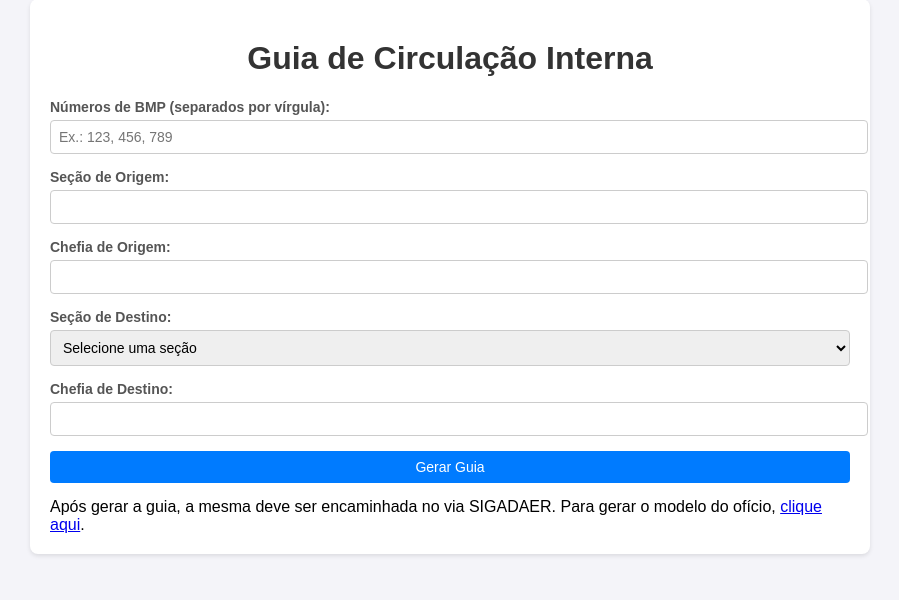
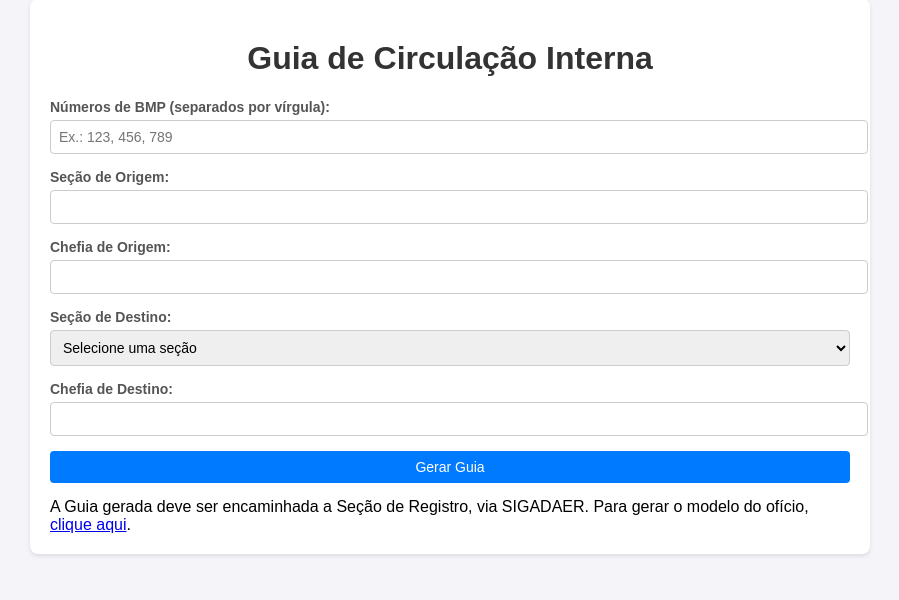
Before and after one commit to irapuanjr13/GUIA-DE-CIRCULACAO, a Flask app: template templates/index.html in a window 1280 px wide. Shown: the part 21-621 px from the top of the page, without its empty margins (190-1089 px from the left). Run offline with Flask 3, Linux system fonts and the light colour scheme; the template is opened without the code that fills it, so the values that code supplies are empty; parts of the project's set-up code (start-up, migrations or seed data) failed here and were passed over.

Commit message:
Update index.html

```diff
--- a/templates/index.html
+++ b/templates/index.html
@@ -102,7 +102,7 @@
     </div>
 </form>
         <div class="observacao" id="observacao">
-            Após gerar a guia, a mesma deve ser encaminhada no via SIGADAER.
+            A Guia gerada deve ser encaminhada a Seção de Registro, via SIGADAER.
             Para gerar o modelo do ofício, <a href="/gerar-oficio">clique aqui</a>.
         </div>
     </div>
```
